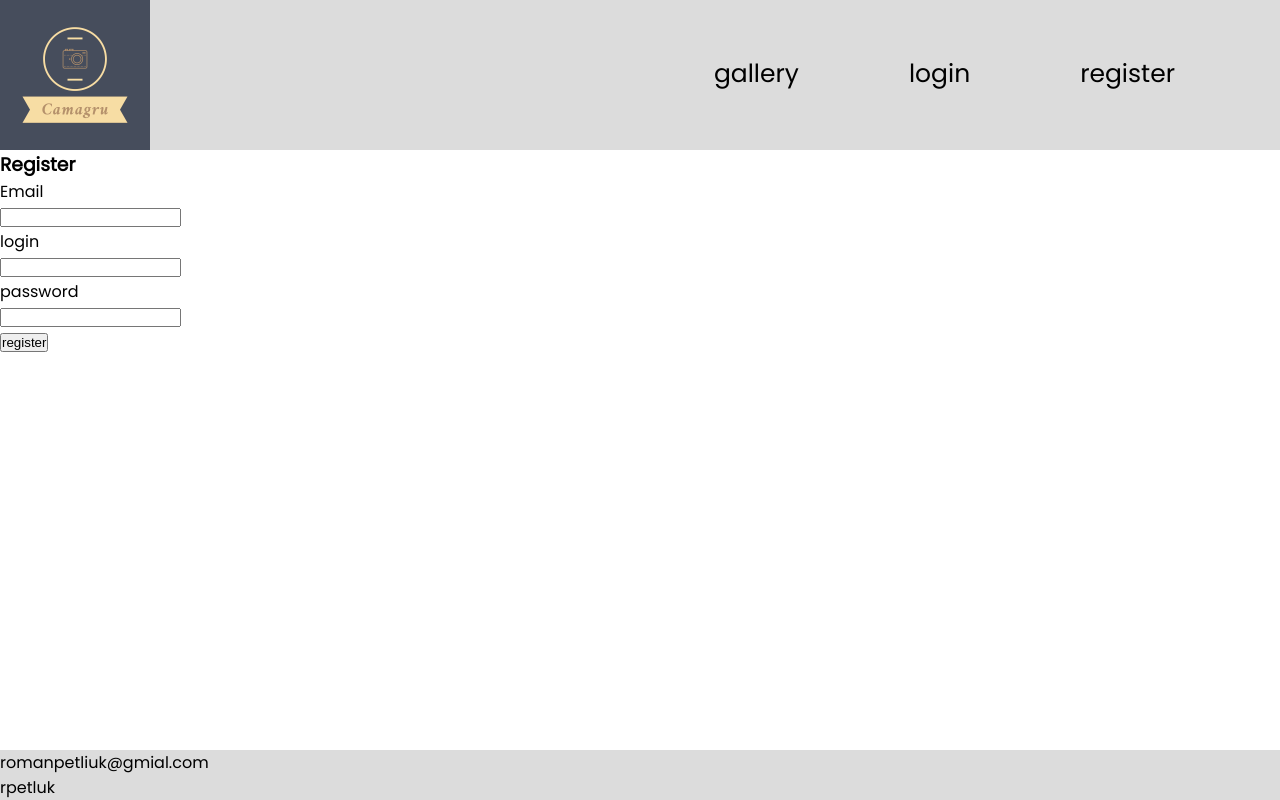
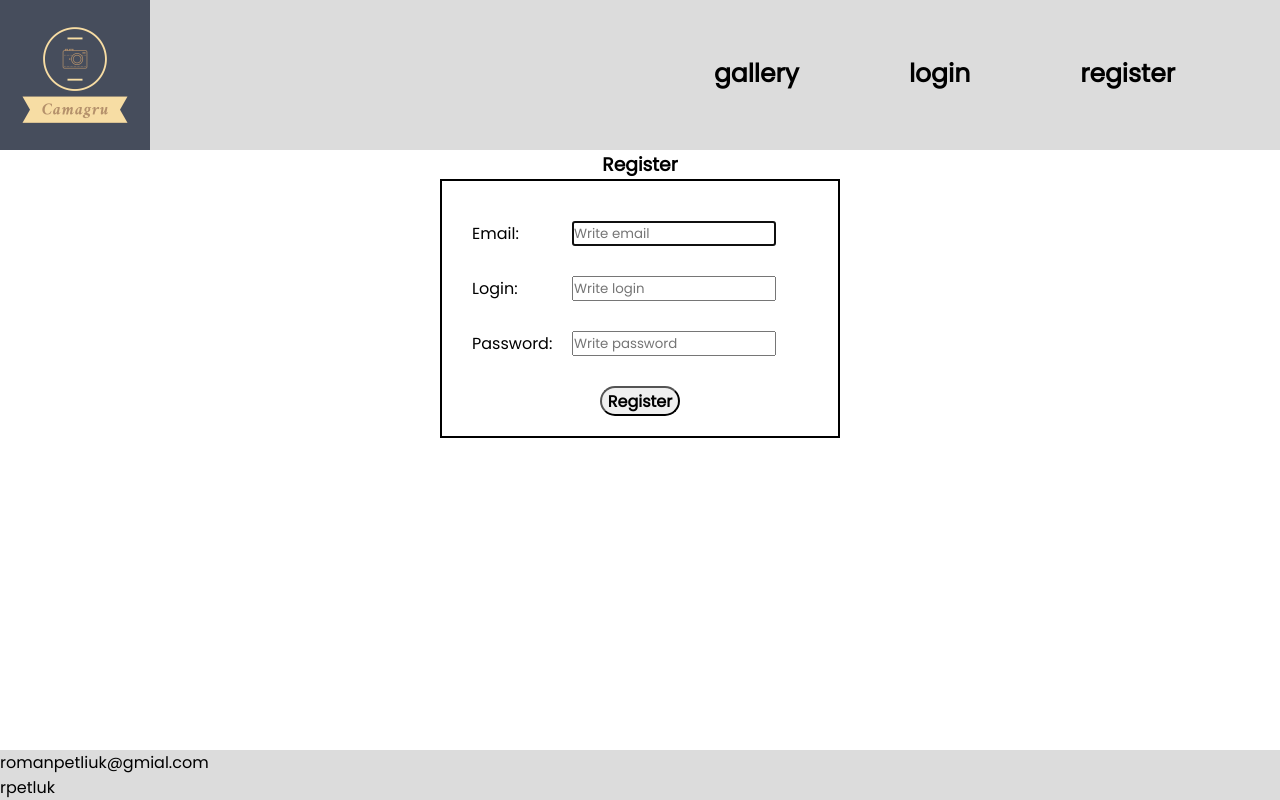
Before and after one commit to romanpetluk/Camagru, a PHP site: page /account/register in a window 1280 px wide. Run offline with PHP 8.4, Linux system fonts and the light colour scheme.

Commit message:
add styles: login, register, profile.

```diff
--- a/application/config/routes.php
+++ b/application/config/routes.php
@@ -3,9 +3,14 @@
     return [
 
         //MainController
+//        '' => [
+//            'controller' => 'main',
+//            'action' => 'index',
+//        ],
+
         '' => [
-            'controller' => 'main',
-            'action' => 'index',
+            'controller' => 'photo',
+            'action' => 'gallery',
         ],
 
         //AccountController
--- a/application/views/account/register.php
+++ b/application/views/account/register.php
@@ -1,10 +1,18 @@
-<h3>Register</h3>
-<form action="/account/register" method="post">
-    <p>Email</p>
-    <p><input type="email" name="email"></p>
-    <p>login</p>
-    <p><input type="text" name="login"></p>
-    <p>password</p>
-    <p><input type="password" name="password"></p>
-    <p><button type="submit" name="enter">register</button></p>
-</form>
+<section class="register">
+    <h3 class="register__title-text">Register</h3>
+    <form class="register__field" action="/account/register" method="post">
+        <div class="register__email">
+            <p>Email:</p>
+            <input class="register__email-input" type="email" name="email" autofocus placeholder="Write email">
+        </div>
+        <div class="register__login">
+            <p>Login:</p>
+            <input class="register__login-input" type="text" name="login" placeholder="Write login">
+        </div>
+        <div class="register__password">
+            <p>Password:</p>
+            <input class="register__password-input" type="password" name="password" placeholder="Write password">
+        </div>
+        <button class="register__btn" type="submit" name="enter">Register</button>
+    </form>
+</section>
--- a/application/views/layouts/default.php
+++ b/application/views/layouts/default.php
@@ -8,20 +8,25 @@
     <link href="https://fonts.googleapis.com/css?family=Poppins&display=swap" rel="stylesheet">
     <link rel="stylesheet" href="/public/styles/header.css">
     <link rel="stylesheet" href="/public/styles/footer.css">
+    <link rel="stylesheet" href="/public/styles/login.css">
+    <link rel="stylesheet" href="/public/styles/register.css">
+    <link rel="stylesheet" href="/public/styles/profile.css">
 
 </head>
 <body>
 
 <section id="maket">
-    <?php require_once "Application/views/layouts/header.php" ?>
+    <?php require_once "application/views/layouts/header.php" ?>
 
     <?php echo "$content"; ?>
 
+    <div id="rasporka"></div>
+
 </section>
 
-<!--<div id="rasporka"></div>-->
 
-<?php require_once "Application/views/layouts/footer.php" ?>
+
+<?php require_once "application/views/layouts/footer.php" ?>
 
 
 </body>
--- a/application/views/photo/gallery.php
+++ b/application/views/photo/gallery.php
@@ -11,10 +11,14 @@
 
 <?php foreach ($photo as $key => $val): ?>
     <p><img src="<?php echo $val['path'] ?>" width="" height="150"></p>
+<textarea>
+
+</textarea>
     <form action='/photo/gallery' method='post'
         <p><input type="hidden" name="image_id" value="<?php echo $val['image_id'] ?>">
         <input type="submit" name="delete" value="like"></p>
     </form>
+
 <?php endforeach; ?>
 
 
--- a/application/views/photo/selfie.php
+++ b/application/views/photo/selfie.php
@@ -3,7 +3,7 @@
 <video id="video" width="640" height="480" autoplay></video>
 <button id="snap">Snap Photo</button>
 <canvas id="canvas" width="640" height="480"></canvas>
-<button id="save" type="file">Save Photo</button>
+<!--<button id="save" type="file">Save Photo</button>-->
 
 <form action="/photo/selfie" method="post" enctype="multipart/form-data">
 <!--    <a href="public/images/image-name.jpg" download>-->
--- a/public/styles/footer.css
+++ b/public/styles/footer.css
@@ -21,17 +21,17 @@ footer{
     height: 50px;
 }
 
-/*.foo {*/
-/*    background: gainsboro;*/
-/*    margin: 0 auto;*/
+.foo {
+    background: gainsboro;
+    margin: 0 auto;
 
-/*}*/
+}
 
-/*.contacts{*/
-/*    display: flex;*/
-/*    width: 50%;*/
-/*}*/
+.contacts{
+    display: flex;
+    width: 50%;
+}
 
-/*.author{*/
-/*    display: flex;*/
-/*}*/
+.author{
+    display: flex;
+}
--- /dev/null
+++ b/public/styles/login.css
@@ -0,0 +1,85 @@
+*{
+    margin: 0;
+    padding: 0;
+    font-family: 'Poppins', sans-serif;
+}
+
+.form{
+    height: 250px;
+    width: 400px;
+    display: flex;
+    position: relative;
+    left: 50%;
+    margin-left: -200px;
+    flex-direction: column;
+    box-sizing: border-box;
+}
+
+.form__title-text{
+    text-align: center;
+}
+
+.form__field{
+    height: 200px;
+    width: 400px;
+    border: solid black 2px;
+    text-align: center;
+    padding: 20px 40px;
+    box-sizing: border-box;
+}
+
+.form__login, .form__password{
+    display: flex;
+    flex-direction: row;
+}
+
+.form__login{
+    margin-top: 20px;
+    margin-bottom: 30px;
+}
+
+.form__password{
+    margin-bottom: 30px;
+}
+
+.form__login-input,
+.form__password-input{
+    width: 200px;
+}
+
+.form__email p:first-child,
+.form__login p:first-child,
+.form__password p:first-child{
+    text-align: left;
+    width: 100px;
+}
+
+.form__btn{
+    width: 80px;
+    height: 30px;
+    font-size:16px;
+    border-radius: 15px;
+    float: left;
+}
+
+.form__btn:hover{
+    cursor: pointer;
+    background-color: #ccc;
+    box-shadow: inset 0 3px 2px black;
+}
+
+.form__btns{
+    display: flex;
+    justify-content: space-between;
+    align-items: center;
+}
+
+a{
+    text-decoration: none;
+    font-weight: bold;
+    color: black;
+}
+
+.form__recovery:hover{
+    text-decoration: underline;
+}
--- /dev/null
+++ b/public/styles/profile.css
@@ -0,0 +1,71 @@
+*{
+    margin: 0;
+    padding: 0;
+    font-family: 'Poppins', sans-serif;
+}
+
+.profile{
+    height: 350px;
+    width: 400px;
+    display: flex;
+    position: relative;
+    left: 50%;
+    margin-left: -200px;
+    flex-direction: column;
+    box-sizing: border-box;
+}
+
+.profile__title-text{
+    text-align: center;
+}
+
+.profile__field{
+    min-height: 250px;
+    width: 400px;
+    border: solid black 2px;
+    text-align: center;
+    padding: 25px 30px;
+    box-sizing: border-box;
+}
+
+.profile__email, .profile__login, .profile__password{
+    display: flex;
+    flex-direction: row;
+}
+
+.profile__email{
+    margin-top: 20px;
+    margin-bottom: 30px;
+}
+
+.profile__login, .profile__password{
+    margin-bottom: 30px;
+}
+
+.profile__email-input,
+.profile__login-input,
+.profile__password-input{
+    width: 200px;
+}
+
+.profile__email p:first-child,
+.profile__login p:first-child,
+.profile__password p:first-child{
+    text-align: left;
+    width: 100px;
+}
+
+.profile__btn{
+    width: 80px;
+    height: 30px;
+    font-size:16px;
+    border-radius: 15px;
+    text-align: center;
+    font-weight: bold;
+}
+
+.profile__btn:hover{
+    cursor: pointer;
+    background-color: #ccc;
+    box-shadow: inset 0 3px 2px black;
+}
--- /dev/null
+++ b/public/styles/register.css
@@ -0,0 +1,71 @@
+*{
+    margin: 0;
+    padding: 0;
+    font-family: 'Poppins', sans-serif;
+}
+
+.register{
+    height: 350px;
+    width: 400px;
+    display: flex;
+    position: relative;
+    left: 50%;
+    margin-left: -200px;
+    flex-direction: column;
+    box-sizing: border-box;
+}
+
+.register__title-text{
+    text-align: center;
+}
+
+.register__field{
+    min-height: 250px;
+    width: 400px;
+    border: solid black 2px;
+    text-align: center;
+    padding: 20px 30px;
+    box-sizing: border-box;
+}
+
+.register__email, .register__login, .register__password{
+    display: flex;
+    flex-direction: row;
+}
+
+.register__email{
+    margin-top: 20px;
+    margin-bottom: 30px;
+}
+
+.register__login, .register__password{
+    margin-bottom: 30px;
+}
+
+.register__email-input,
+.register__login-input,
+.register__password-input{
+    width: 200px;
+}
+
+.register__email p:first-child,
+.register__login p:first-child,
+.register__password p:first-child{
+    text-align: left;
+    width: 100px;
+}
+
+.register__btn{
+    width: 80px;
+    height: 30px;
+    font-size:16px;
+    border-radius: 15px;
+    text-align: center;
+    font-weight: bold;
+}
+
+.register__btn:hover{
+    cursor: pointer;
+    background-color: #ccc;
+    box-shadow: inset 0 3px 2px black;
+}
```
Also changed, not shown: application/controllers/PhotoController.php (+8 -4 lines), application/models/Photo.php (+14 -3 lines), application/views/account/login.php (+19 -9 lines), application/views/account/profile.php (+49 -16 lines), 1 other file.
